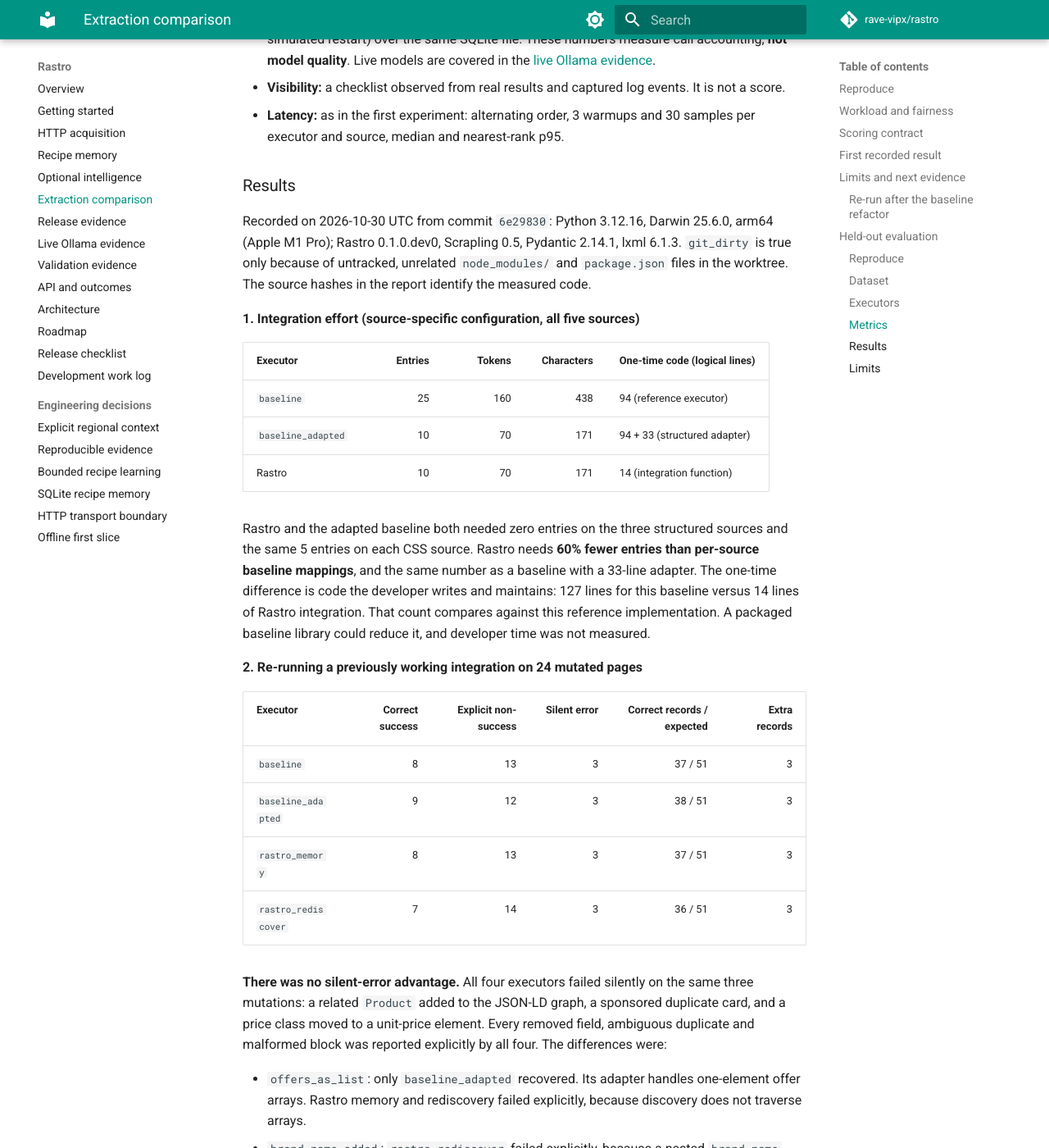
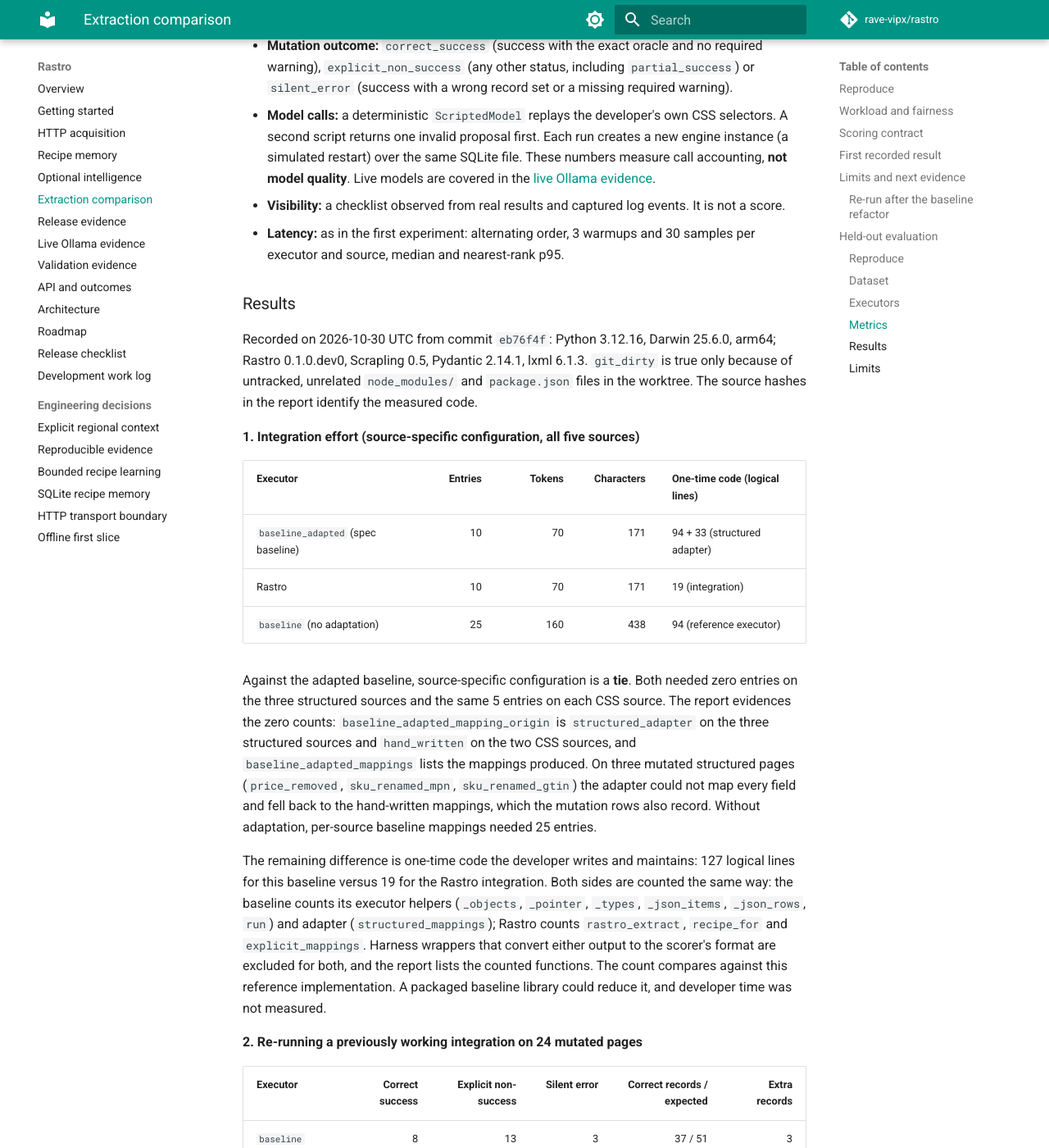
Before and after one commit to rave-vipx/rastro, an MkDocs documentation site: the page built from docs/comparison.md, in a window 1280 px wide and 1400 px high, scrolled down 6173 px. Shown: the whole window at 82% size. Built offline with MkDocs 1.6.1 and Material for MkDocs 9.7.7, drawn with Linux system fonts in a browser that asks for light colours; comment, search, counter and statistics services are not loaded; some of the changed text lies outside the part shown.

Commit message:
docs: correct DIFF-001 framing and record the live proposal probe
Leads with the adapted-baseline tie, names exactly which mutations were
reported explicitly, names the model-call comparator, uses symmetric one-time
code counts, scopes the live failure-scenario claim to the runs that covered
each model, backs the distractor diagnosis with a committed probe report, and
points reproduce commands at temporary paths (DIFF-001, OBS-001, AI-002).

Co-Authored-By: Claude Opus 5.5 <noreply@anthropic.com>

````diff
--- a/docs/comparison.md
+++ b/docs/comparison.md
@@ -5,11 +5,13 @@ specification sections 05 and 17–18. They compare Rastro with an independent
 Scrapling + Pydantic baseline written for this repository.
 
 **DIFF-001 status: partially demonstrated.** On the [held-out evaluation](#held-out-evaluation)
-below, Rastro needed less source-specific configuration than per-source baseline
-mappings (10 versus 25 entries), and the same amount as a baseline with a 33-line
-structured-data adapter. It exposed 15 of 16 operational-visibility items; the
-reference baseline exposed 1. SQLite memory reduced scripted-model calls per
-successful record from 0.167 to 0.017. Rastro showed **no** advantage in silent
+below, Rastro needed the same source-specific configuration as the adapted
+baseline required by section 17 (10 versus 10 entries). The adapted baseline needs
+33 more lines of one-time adapter code; versus hand-written per-source mappings
+alone, Rastro needed 10 versus 25 entries. It exposed 15 of 16 operational-visibility
+items; the reference baseline exposed 1. With a scripted fake model, Rastro with
+SQLite memory made 0.017 calls per successful record and Rastro without memory made
+0.167. The baseline makes no model calls. Rastro showed **no** advantage in silent
 error detection or extraction accuracy. Every executor had 3 silent errors in 24
 mutations. Rastro was slower on every page. The
 [first regression result](#first-recorded-result) shows no advantage either. DIFF-001
@@ -153,8 +155,12 @@ added after that corpus and **no engine code changed for it**. The engine is und
 ```bash
 uv sync --locked
 uv run python -m benchmarks.heldout --repetitions 30 --warmup 3 --model-runs 10 \
-  --output heldout.json
+  --output /tmp/rastro-heldout.json
 ```
+
+Write to a temporary path. The committed `benchmarks/results/heldout.json` was
+produced by the same command with that path as `--output`; overwrite it only when
+deliberately regenerating the recorded result.
 
 The run is offline and deterministic except for latency, and needs no model or browser.
 Inputs: [corpus](https://github.com/rave-vipx/rastro/blob/dev/benchmarks/heldout.json),
@@ -229,8 +235,8 @@ on every original page before the mutation run, and the runner checks this.
 
 ### Results
 
-Recorded on 2026-10-30 UTC from commit `6e29830`: Python 3.12.16, Darwin 25.6.0,
-arm64 (Apple M1 Pro); Rastro 0.1.0.dev0, Scrapling 0.5, Pydantic 2.14.1, lxml
+Recorded on 2026-10-30 UTC from commit `eb76f4f`: Python 3.12.16, Darwin 25.6.0,
+arm64; Rastro 0.1.0.dev0, Scrapling 0.5, Pydantic 2.14.1, lxml
 6.1.3. `git_dirty` is true only because of untracked, unrelated `node_modules/` and
 `package.json` files in the worktree. The source hashes in the report identify the
 measured code.
@@ -239,15 +245,27 @@ measured code.
 
 | Executor | Entries | Tokens | Characters | One-time code (logical lines) |
 | --- | ---: | ---: | ---: | --- |
-| `baseline` | 25 | 160 | 438 | 94 (reference executor) |
-| `baseline_adapted` | 10 | 70 | 171 | 94 + 33 (structured adapter) |
-| Rastro | 10 | 70 | 171 | 14 (integration function) |
+| `baseline_adapted` (spec baseline) | 10 | 70 | 171 | 94 + 33 (structured adapter) |
+| Rastro | 10 | 70 | 171 | 19 (integration) |
+| `baseline` (no adaptation) | 25 | 160 | 438 | 94 (reference executor) |
 
-Rastro and the adapted baseline both needed zero entries on the three structured
-sources and the same 5 entries on each CSS source. Rastro needs **60% fewer entries
-than per-source baseline mappings**, and the same number as a baseline with
-a 33-line adapter. The one-time difference is code the developer writes and
-maintains: 127 lines for this baseline versus 14 lines of Rastro integration. That
+Against the adapted baseline, source-specific configuration is a **tie**. Both
+needed zero entries on the three structured sources and the same 5 entries on each
+CSS source. The report evidences the zero counts: `baseline_adapted_mapping_origin`
+is `structured_adapter` on the three structured sources and `hand_written` on
+the two CSS sources, and `baseline_adapted_mappings` lists the mappings produced.
+On three mutated structured pages (`price_removed`, `sku_renamed_mpn`,
+`sku_renamed_gtin`) the adapter could not map every field and fell back to the
+hand-written mappings, which the mutation rows also record. Without adaptation,
+per-source baseline mappings needed 25 entries.
+
+The remaining difference is one-time code the developer writes and maintains: 127
+logical lines for this baseline versus 19 for the Rastro integration. Both sides
+are counted the same way: the baseline counts its executor helpers
+(`_objects`, `_pointer`, `_types`, `_json_items`, `_json_rows`, `run`) and adapter
+(`structured_mappings`); Rastro counts `rastro_extract`, `recipe_for` and
+`explicit_mappings`. Harness wrappers that convert either output to the scorer's
+format are excluded for both, and the report lists the counted functions. The
 count compares against this reference implementation. A packaged baseline library
 could reduce it, and developer time was not measured.
 
@@ -262,9 +280,15 @@ could reduce it, and developer time was not measured.
 
 **There was no silent-error advantage.** All four executors failed silently on the
 same three mutations: a related `Product` added to the JSON-LD graph, a sponsored
-duplicate card, and a price class moved to a unit-price element. Every removed
-field, ambiguous duplicate and malformed block was reported explicitly by all four.
-The differences were:
+duplicate card, and a price class moved to a unit-price element. All four reported
+these explicitly: every removed field (`price_removed`, `currency_removed_one`,
+`price_removed_one`), the malformed block (`one_block_malformed`), and the
+duplicates the oracle requires a warning for (`was_price_added`, `old_price_added`,
+`subtotal_row_added`). All four also failed explicitly on `review_author_added`,
+where a nested author `name` made `name` ambiguous although the data was still
+extractable. Of the seven duplicated-candidate mutations, the other three were
+not explicit reports: two were the silent errors above, and `brand_name_added`
+succeeded correctly for three executors. The differences were:
 
 - `offers_as_list`: only `baseline_adapted` recovered. Its adapter handles one-element
   offer arrays. Rastro memory and rediscovery failed explicitly, because discovery
@@ -313,21 +337,22 @@ is known. Failing case: `hardware_cards` mutation `price_removed_one`, explicit
 recipe. Rastro returned `Issue(code="missing_evidence", record_index=2, field=None)`;
 the expected value is `field="price"`, per the API's "field names where applicable".
 The checklist records it as "no", and it is reported for an engine fix. It was not
-changed here.
+changed here. A pending engine fix (PR #18) adds the field name. After it merges,
+this item, its pinned test and the recorded report need updating.
 
 **5. Latency on original pages (ms, p50 / p95)**
 
 | Source | Baseline | Baseline adapted | Rastro explicit | Rastro rediscover | Rastro memory reuse |
 | --- | ---: | ---: | ---: | ---: | ---: |
-| `outdoor_jsonld` | 0.030 / 0.035 | 0.072 / 0.090 | 0.258 / 0.309 | 0.604 / 0.727 | 1.138 / 1.430 |
-| `pantry_microdata` | 0.136 / 0.145 | 0.230 / 0.254 | 0.389 / 0.466 | 0.930 / 1.163 | 1.501 / 1.832 |
-| `hardware_cards` | 0.150 / 0.161 | 0.157 / 0.172 | 0.401 / 0.460 | 0.605 / 0.776 | 1.365 / 1.609 |
-| `deli_table` | 0.103 / 0.117 | 0.111 / 0.128 | 0.380 / 0.475 | 0.524 / 0.689 | 1.217 / 1.666 |
-| `books_jsonld_blocks` | 0.045 / 0.055 | 0.109 / 0.146 | 0.315 / 0.415 | 0.746 / 0.992 | 1.408 / 1.703 |
+| `outdoor_jsonld` | 0.030 / 0.044 | 0.076 / 0.119 | 0.257 / 0.368 | 0.612 / 0.895 | 1.206 / 1.448 |
+| `pantry_microdata` | 0.133 / 0.139 | 0.221 / 0.245 | 0.377 / 0.452 | 0.919 / 1.088 | 1.368 / 1.707 |
+| `hardware_cards` | 0.147 / 0.153 | 0.153 / 0.167 | 0.381 / 0.419 | 0.575 / 0.674 | 1.293 / 1.649 |
+| `deli_table` | 0.102 / 0.112 | 0.108 / 0.145 | 0.377 / 0.630 | 0.551 / 0.740 | 1.274 / 1.558 |
+| `books_jsonld_blocks` | 0.045 / 0.049 | 0.099 / 0.129 | 0.299 / 0.416 | 0.709 / 1.021 | 1.279 / 1.599 |
 
-Rastro is slower in every configuration: 2.7–8.6× the baseline p50 with an explicit
+Rastro is slower in every configuration: 2.6–8.6× the baseline p50 with an explicit
 recipe. Memory reuse adds a SQLite read on each call, and rediscovery adds an event
-loop hop plus discovery. The absolute cost is about 1–1.5 ms per page offline. That
+loop hop plus discovery. The absolute cost is about 1.2–1.4 ms per page offline with memory reuse. That
 is small next to network acquisition, which was not measured here.
 
 ### Limits
````
Also changed, not shown: CHANGELOG.md (+1 -1 lines), docs/live-ollama-evidence.md (+27 -10 lines), docs/release-evidence.md (+1 -1 lines), 1 other file.
